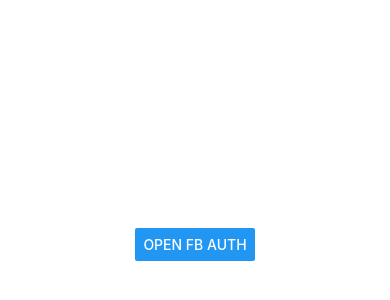
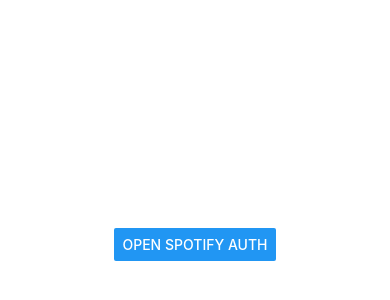
Before and after one commit to underscopeio/desarrollo-movil-challenge-6, a React Native app: screen / in a window 390 px wide. Shown: the part 178-478 px from the top of the page. Built offline with nearby package versions, Linux system fonts and the light colour scheme.

Commit message:
Replace redirectUrl and texts

```diff
--- a/App.js
+++ b/App.js
@@ -12,18 +12,18 @@
   render() {
     return (
       <View style={styles.container}>
-        <Button title="Open FB Auth" onPress={this._handlePressAsync} />
+        <Button title="Open Spotify Auth" onPress={this._handlePressAsync} />
         {this.state.result ? <Text>{JSON.stringify(this.state.result)}</Text> : null}
       </View>
     )
   }
 
   _handlePressAsync = async () => {
-    let redirectUrl = AuthSession.getRedirectUrl()
-    let result = await AuthSession.startAsync({
+    const redirectUrl = AuthSession.getRedirectUrl()
+    const result = await AuthSession.startAsync({
       authUrl:
-        `https://www.facebook.com/v2.8/dialog/oauth?response_type=token` +
-        `&client_id=${FB_APP_ID}` +
+        `https://accounts.spotify.com/authorize?response_type=token` +
+        `&client_id=${SPOTIFY_CLIENT_ID}` +
         `&redirect_uri=${encodeURIComponent(redirectUrl)}`,
     })
     this.setState({ result })
```
